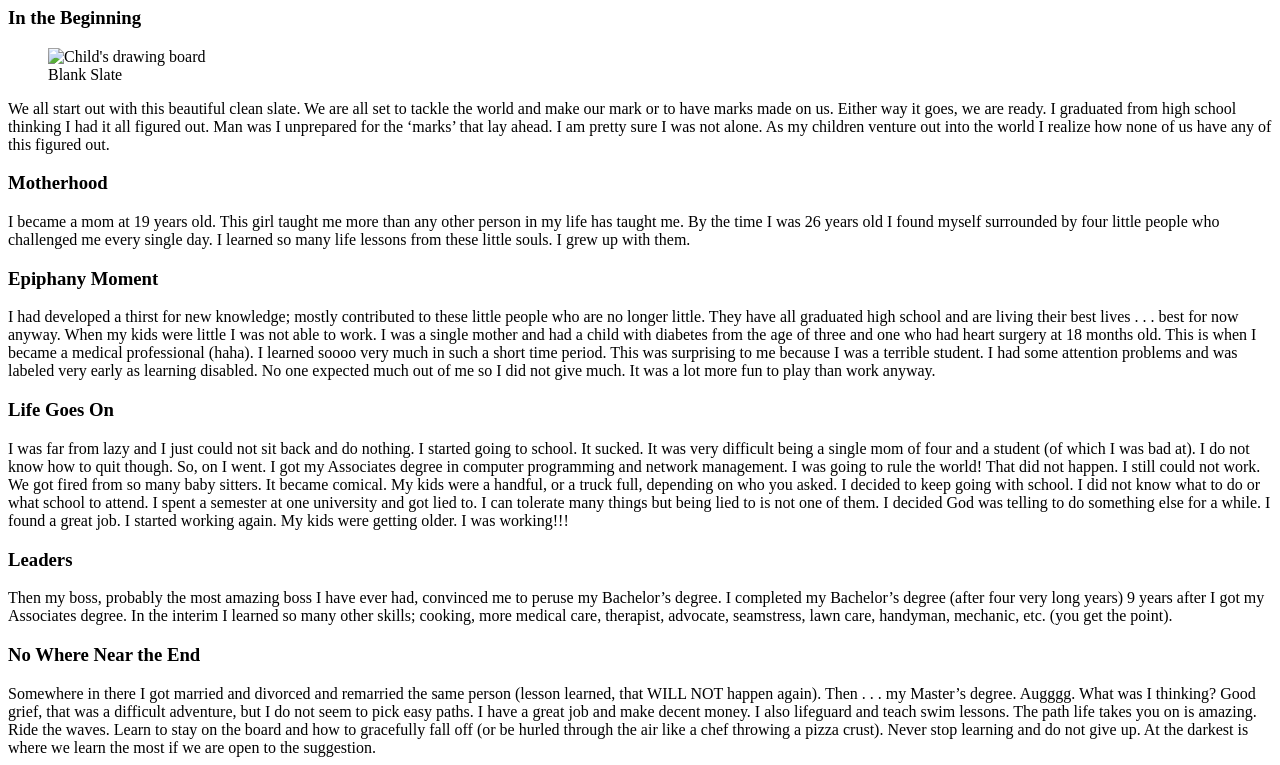
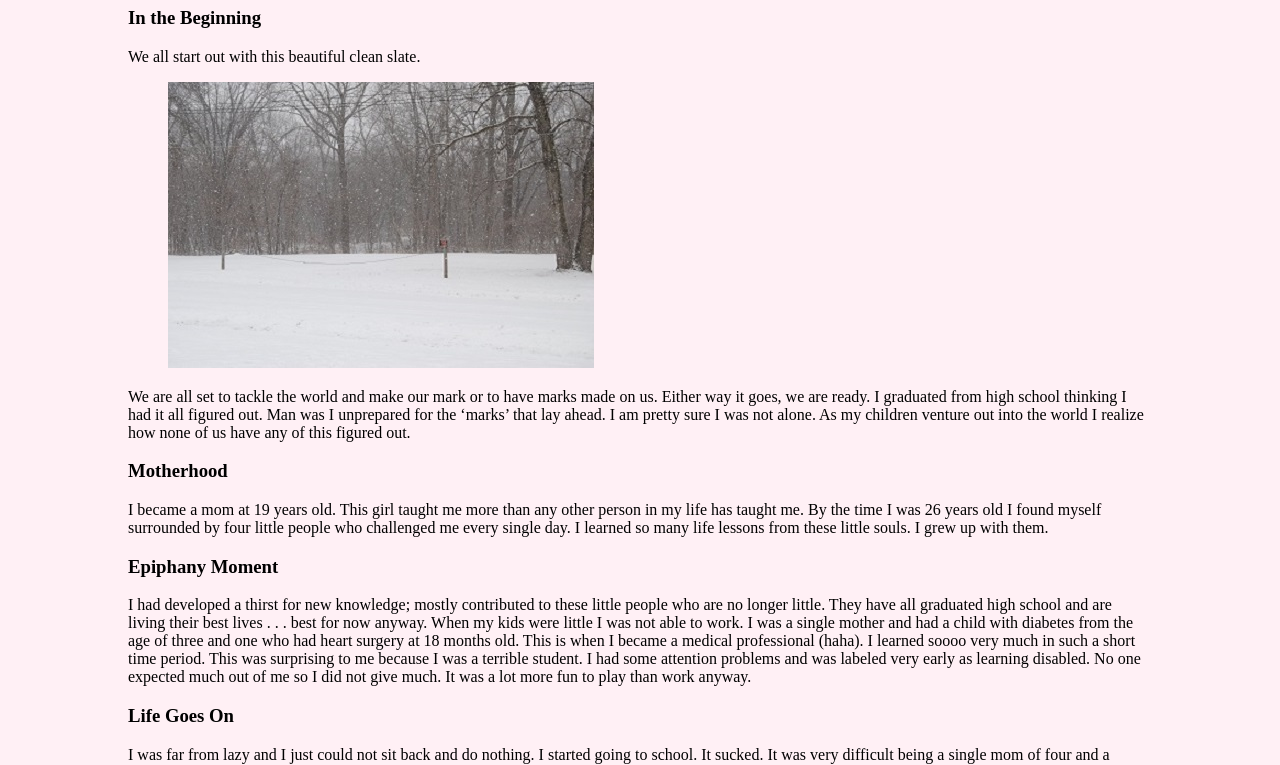
Before and after one commit to AbbyLYoung/html-me-something, a plain HTML site: page index.html in a window 1280 px wide. Shown: the part 73-838 px from the top of the page. Drawn offline with Linux system fonts and the light colour scheme.

Commit message:
finished

```diff
--- a/index.html
+++ b/index.html
@@ -3,6 +3,7 @@
 <html>
    <head>
       <title>A Pursuit of Knowledge</title>
+      <link rel="stylesheet" type="text/css" href="styles.css">
    </head>
 
    <header>
@@ -10,11 +11,14 @@
    </header>
    <body>
        <h3>In the Beginning</h3>
+       <p>We all start out with this beautiful clean slate.</p>
        <figure>
-           <img src="images/winter.jpg" alt="Child's drawing board">
-           <figcaption>Blank Slate</figcaption>
+
+        <img src="images/winter.jpg" alt="Snow covered winter sceen">
        </figure>
-       <p>We all start out with this beautiful clean slate. We are all set to tackle the world and make our
+
+
+       <p>We are all set to tackle the world and make our
            mark or to have marks made on us. Either way it goes, we are ready. I graduated from high school
            thinking I had it all figured out. Man was I unprepared for the ‘marks’ that lay ahead. I am pretty
            sure I was not alone. As my children venture out into the world I realize how none of us have any of
--- /dev/null
+++ b/styles.css
@@ -0,0 +1,6 @@
+body {
+    width: 100%;
+    max-width: 1024px;
+    margin: 0 auto;
+    background-color: lavenderblush;
+}
```
Also changed, not shown: images/blank.jpg (added), images/winter.JPG (added).
